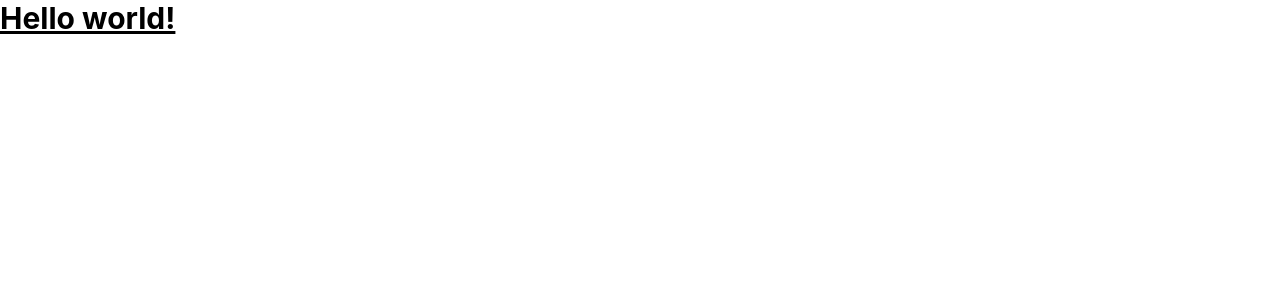
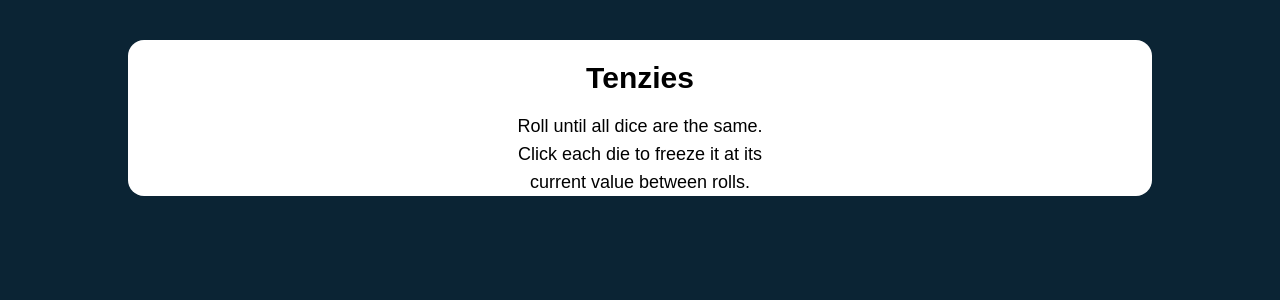
Before and after one commit to mugisha12john/Tenzie-game-React-Ts, a React (Vite) app: page / in a window 1280 px wide. Shown: the top 300 px of the page. Built offline with nearby package versions, Linux system fonts and the light colour scheme.

Commit message:
feat add tailwind and implement header

```diff
--- a/src/App.tsx
+++ b/src/App.tsx
@@ -1,7 +1,15 @@
 function App() {
   return (
     <>
-      <h1 className="text-3xl font-bold underline">Hello world!</h1>
+      <main className="bg-white w-4/5 mx-auto rounded-2xl">
+        <div className="flex justify-center mt-10 flex-col items-center">
+          <h1 className="text-3xl  font-bold mt-5">Tenzies</h1>
+          <p className="text-lg w-64 text-center mt-4">
+            Roll until all dice are the same. Click each die to freeze it at its
+            current value between rolls.
+          </p>
+        </div>
+      </main>
     </>
   );
 }
--- a/src/index.css
+++ b/src/index.css
@@ -1 +1,6 @@
 @import "tailwindcss";
+@import url("https://fonts.googleapis.com/css2?family=Karla:ital,wght@0,200..800;1,200..800&family=Kumbh+Sans:wght,YOPQ@100..900,300&family=Roboto+Condensed:ital,wght@0,100..900;1,100..900&family=Roboto:ital,wght@0,100..900;1,100..900&family=Ubuntu:ital,wght@0,300;0,400;0,500;0,700;1,300;1,400;1,500;1,700&display=swap");
+body {
+  background-color: #0b2434;
+  font-family: "Karla", sans-serif;
+}
```
